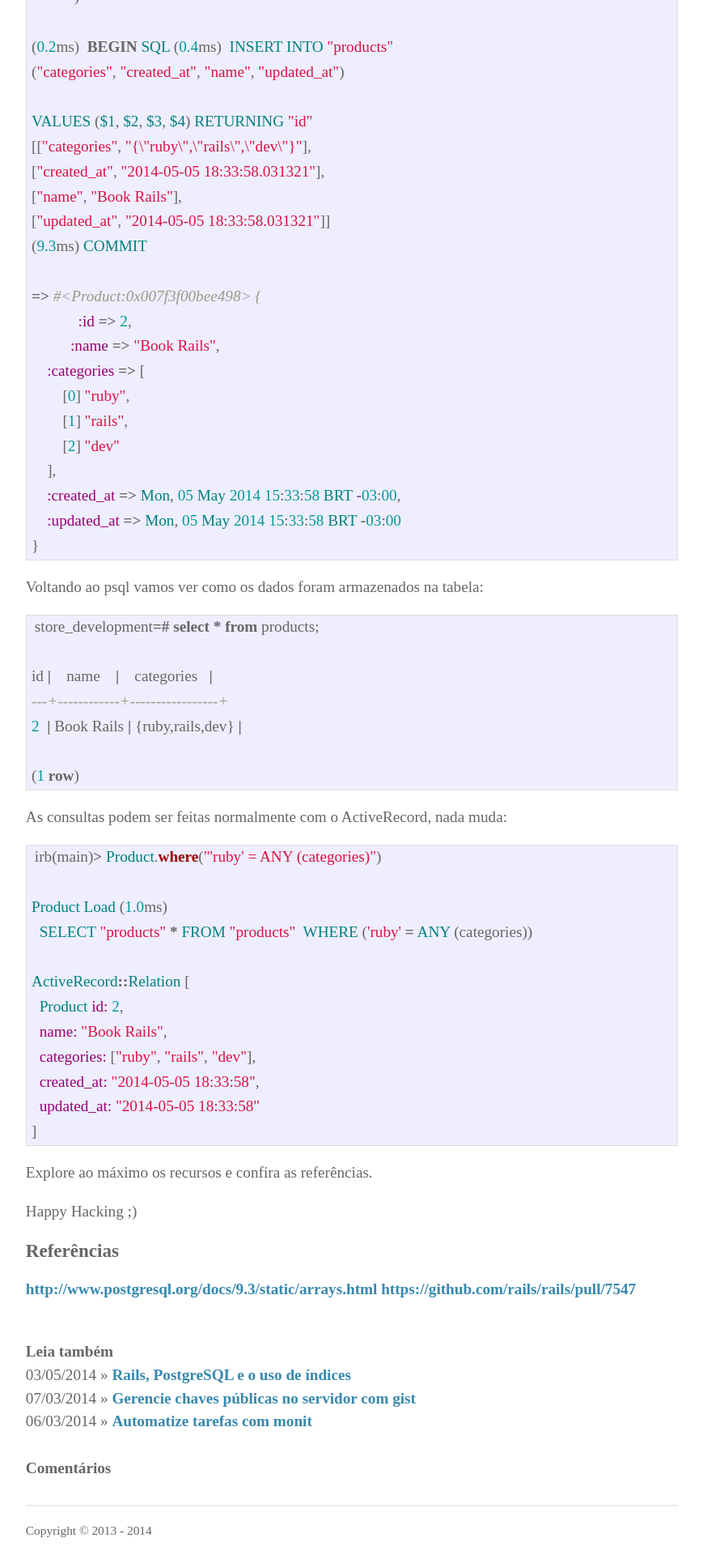
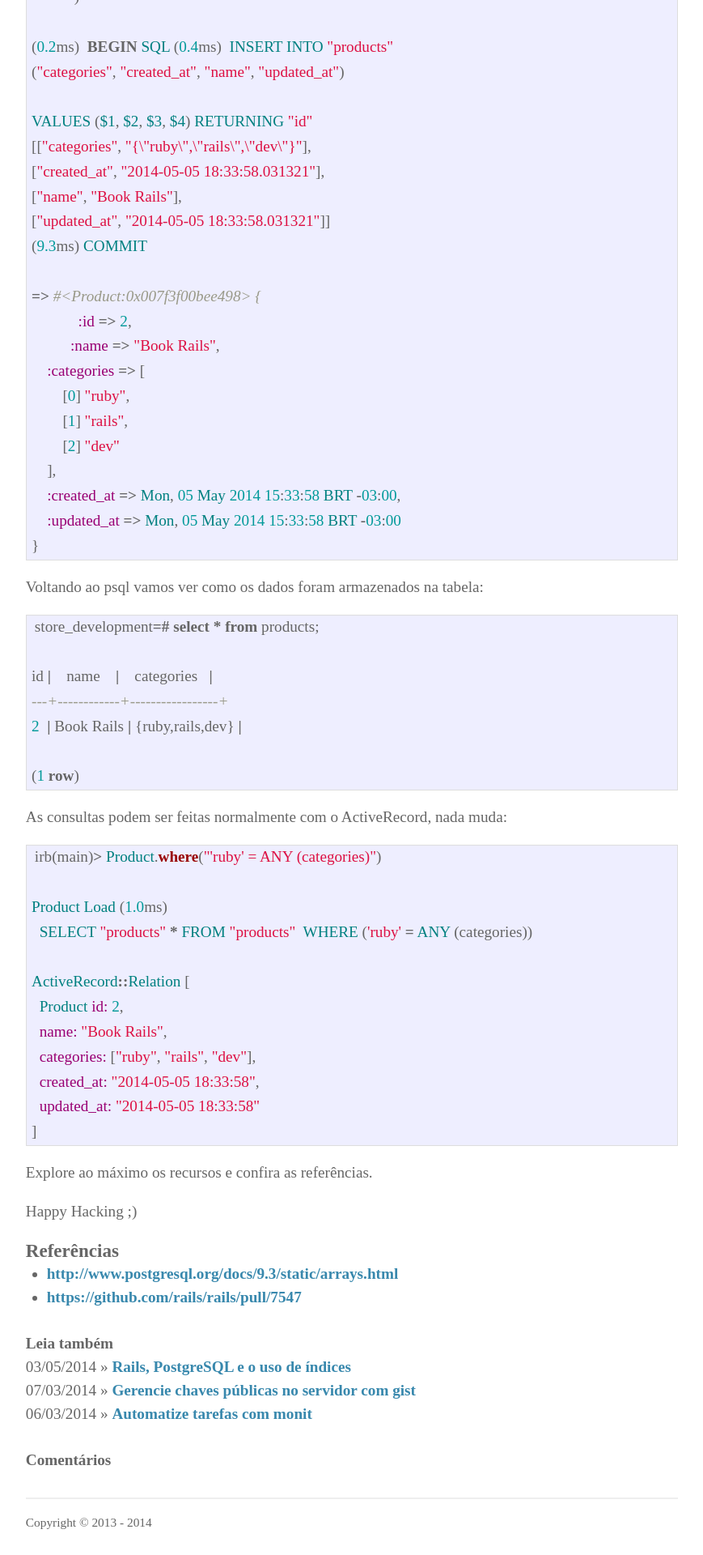
Before and after one commit to infoslack/infoslack-blog, a Jekyll site: the page built from _posts/2014-05-05-postgresql-arrays-e-rails4.md, in a window 1280 px wide. Shown: the part 1362-3282 px from the top of the page at 81% size, without its empty margins (205-1074 px from the left). Built offline with Jekyll 4.4.1, drawn with Linux system fonts in a browser that asks for light colours; nearby versions of some CDN libraries; Markdown is read by kramdown in place of the engine named in the settings; comment, search, counter and statistics services are not loaded.

```diff
--- a/_posts/2014-05-05-postgresql-arrays-e-rails4.md
+++ b/_posts/2014-05-05-postgresql-arrays-e-rails4.md
@@ -111,5 +111,5 @@ Happy Hacking ;)
 
 ### Referências
 
-[http://www.postgresql.org/docs/9.3/static/arrays.html](http://www.postgresql.org/docs/9.3/static/arrays.html)
-[https://github.com/rails/rails/pull/7547](https://github.com/rails/rails/pull/7547)
+- [http://www.postgresql.org/docs/9.3/static/arrays.html](http://www.postgresql.org/docs/9.3/static/arrays.html)
+- [https://github.com/rails/rails/pull/7547](https://github.com/rails/rails/pull/7547)
```
